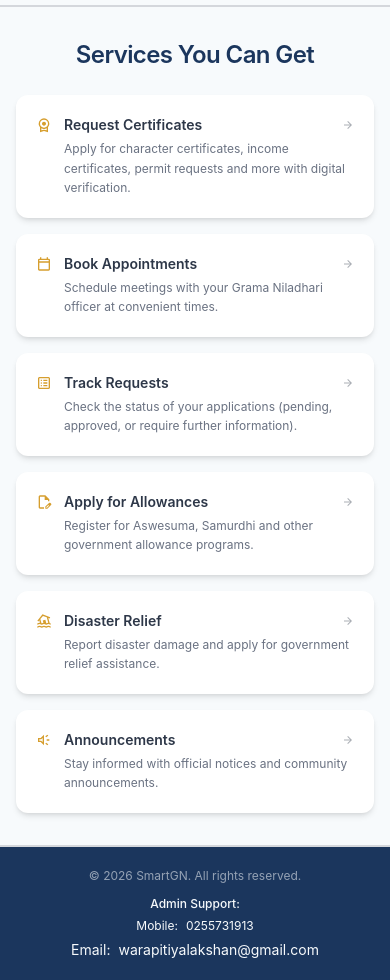
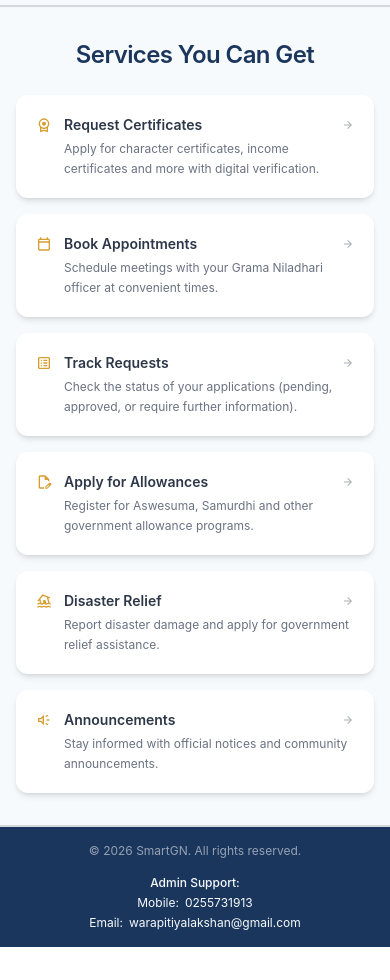
Before and after one commit to Mogith-Code/SmartGN-Digital-GN-Service-Management-System, a React (Vite) app in the folder SmartGN/: page / in a window 390 px wide. Shown: the part 1200-2180 px from the top of the page. After the commit the page ends 2147 px from the top, so only its background shows below. Built offline with nearby package versions, Linux system fonts and the light colour scheme.

Commit message:
Update certificate requests card

```diff
--- a/SmartGN/src/Components/Common/Footer.jsx
+++ b/SmartGN/src/Components/Common/Footer.jsx
@@ -1,46 +1,51 @@
+// src/components/Footer.jsx
 import React from "react";
 
 function Footer() {
   const currentYear = new Date().getFullYear();
 
   return (
-    <footer className="w-full bg-[#1B365D] px-[100px] py-5 max-lg:px-8 max-md:px-4">
-      <div className="w-full flex items-center justify-between gap-8 max-md:gap-[10px] max-md:flex-col max-md:text-center">
+    <footer className="w-full bg-[#1B365D] px-4 sm:px-6 md:px-8 lg:px-12 xl:px-16 2xl:px-20 py-4 sm:py-5">
+      <div className="w-full flex items-center justify-between gap-4 sm:gap-6 md:gap-8 max-md:flex-col max-md:text-center">
+        {/* ==================================================================== */}
         {/* RIGHTS CONTAINER - Copyright Text */}
+        {/* ==================================================================== */}
         <div className="flex-shrink-0">
-          <p className="text-[16px] max-md:text-[12px] font-regular text-[#F7FAFC8D]">
+          <p className="text-xs sm:text-sm md:text-base lg:text-[16px] font-regular text-[#F7FAFC8D]">
             © {currentYear} SmartGN. All rights reserved.
           </p>
         </div>
 
+        {/* ==================================================================== */}
         {/* CONTACT CONTAINER - Admin Support Information */}
+        {/* ==================================================================== */}
         <div className="flex flex-col items-start gap-1 max-md:items-center">
           {/* Admin Support Title */}
-          <p className="text-[16px] max-md:text-[12px] font-medium text-[#F7FAFC]">
+          <p className="text-xs sm:text-sm md:text-base lg:text-[16px] font-medium text-[#F7FAFC]">
             Admin Support:
           </p>
 
           {/* Mobile Number */}
-          <div className="flex items-center gap-2">
-            <span className="text-[14px] max-md:text-[12px] font-regular text-[#F7FAFC]">
+          <div className="flex items-center gap-1.5 sm:gap-2">
+            <span className="text-xs sm:text-sm md:text-[14px] font-regular text-[#F7FAFC]">
               Mobile:
             </span>
             <a
               href="tel:+94255731913"
-              className="text-[14px] max-md:text-[12px] font-normal text-[#F7FAFC] hover:text-white hover:underline transition-all duration-300"
+              className="text-xs sm:text-sm md:text-[14px] font-normal text-[#F7FAFC] hover:text-white hover:underline transition-all duration-300"
             >
               0255731913
             </a>
           </div>
 
           {/* Email */}
-          <div className="flex items-center gap-2">
-            <span className="text-[14px] font-regular text-[#F7FAFC]">
+          <div className="flex items-center gap-1.5 sm:gap-2">
+            <span className="text-xs sm:text-sm md:text-[14px] font-regular text-[#F7FAFC]">
               Email:
             </span>
             <a
-              href="mailto:Admin@gmail.com"
-              className="text-[14px] font-normal text-[#F7FAFC] hover:text-white hover:underline transition-all duration-300"
+              href="mailto:warapitiyalakshan@gmail.com"
+              className="text-xs sm:text-sm md:text-[14px] font-normal text-[#F7FAFC] hover:text-white hover:underline transition-all duration-300 break-all sm:break-normal"
             >
               warapitiyalakshan@gmail.com
             </a>
--- a/SmartGN/src/Components/LandingPage/Services.jsx
+++ b/SmartGN/src/Components/LandingPage/Services.jsx
@@ -98,8 +98,8 @@ function Services() {
                 />
               </div>
               <p className="text-xs sm:text-sm md:text-[14px] text-gray-500 font-normal leading-relaxed text-left">
-                Apply for character certificates, income certificates, permit
-                requests and more with digital verification.
+                Apply for character certificates, income certificates and more
+                with digital verification.
               </p>
             </div>
           </div>
```
